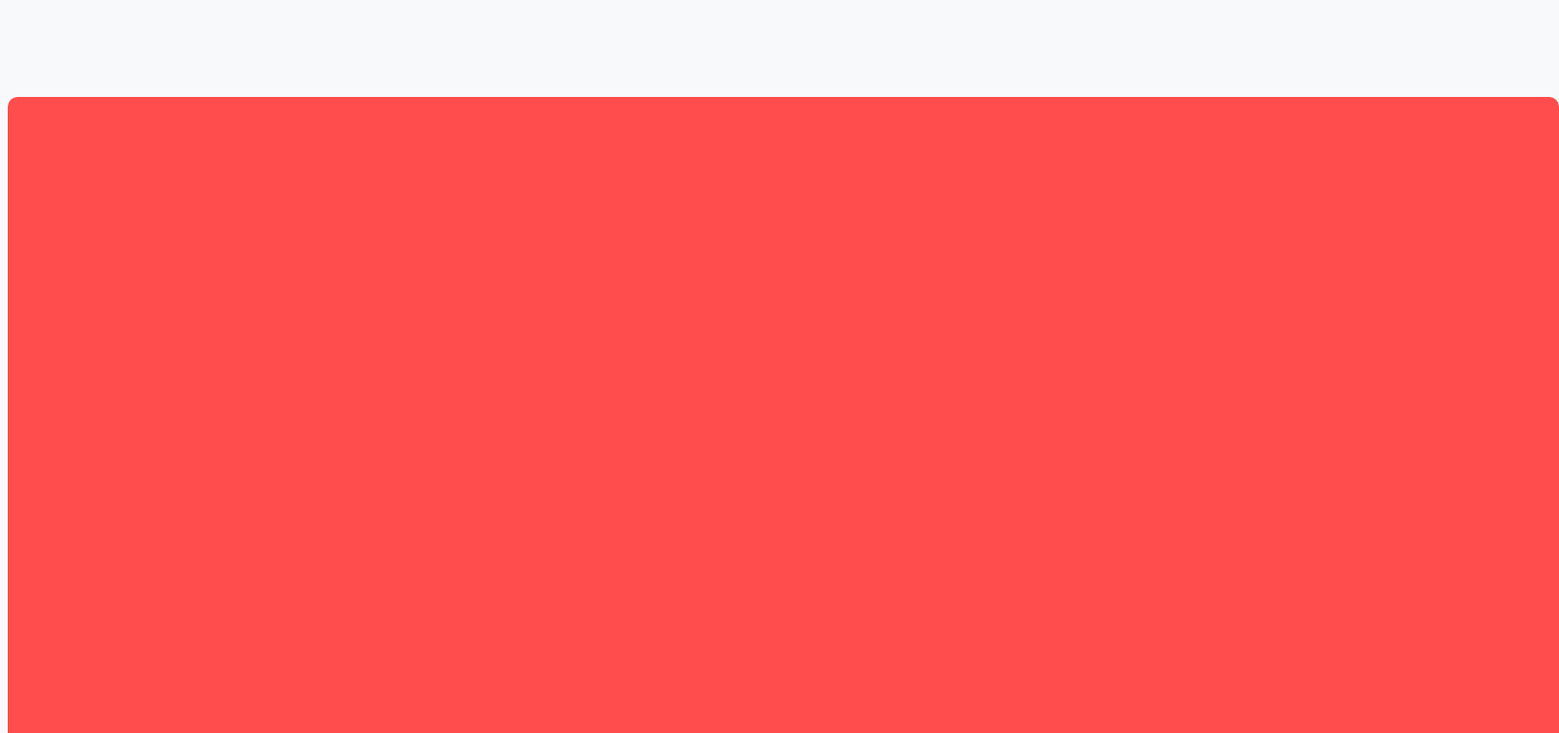
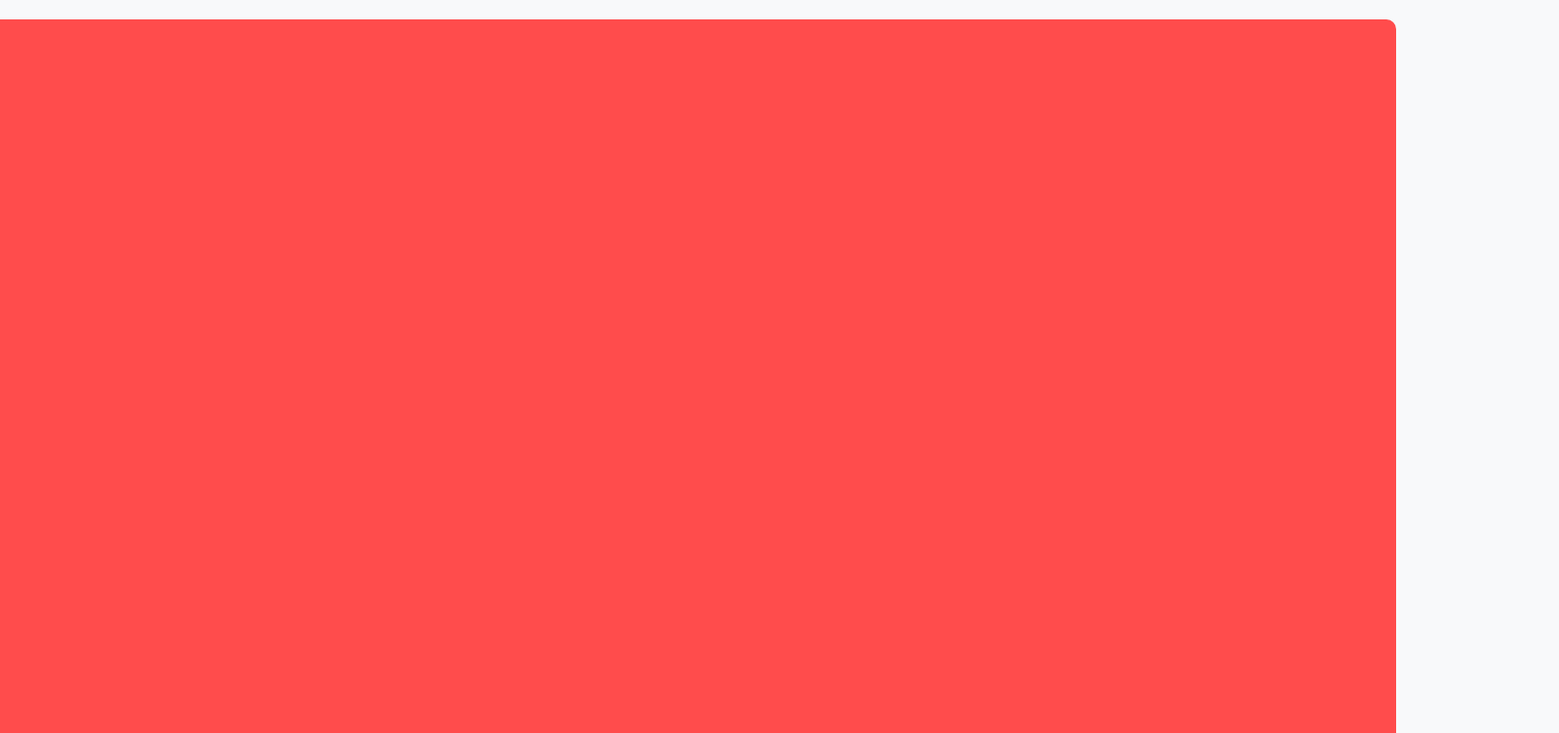
Before and after one commit to dsfdfshfbdfjhb/key-grab, a plain HTML site: page index.html in a window 1280 px wide. Shown: the top 756 px of the page at 97% size, 1608 px wide, since content can reach past the window. Drawn offline with Linux system fonts and the light colour scheme.

Commit message:
Update index.html

```diff
--- a/index.html
+++ b/index.html
@@ -3,12 +3,21 @@
 <head>
   <title>The Button</title>
   <style>
-    body {
+    html, body {
+      height: 100%;
+      margin: 0;
       font-family: Arial, sans-serif;
-      text-align: center;
-      margin-top: 100px;
       background-color: #f8f9fa;
     }
+
+    .center {
+      display: flex;
+      justify-content: center;
+      align-items: center;
+      height: 100%;
+      flex-direction: column;
+    }
+
     button {
       padding: 400px 800px;
       font-size: 20px;
@@ -18,6 +27,7 @@
       color: white;
       cursor: pointer;
     }
+
     button:hover {
       background-color: #ff1a1a;
     }
@@ -25,8 +35,10 @@
 </head>
 <body>
 
-  <h2></h2>
-  <button onclick="crash()"></button>
+  <div class="center">
+    <h2></h2>
+    <button onclick="crash()"></button>
+  </div>
 
   <script>
     function crash() {
```
